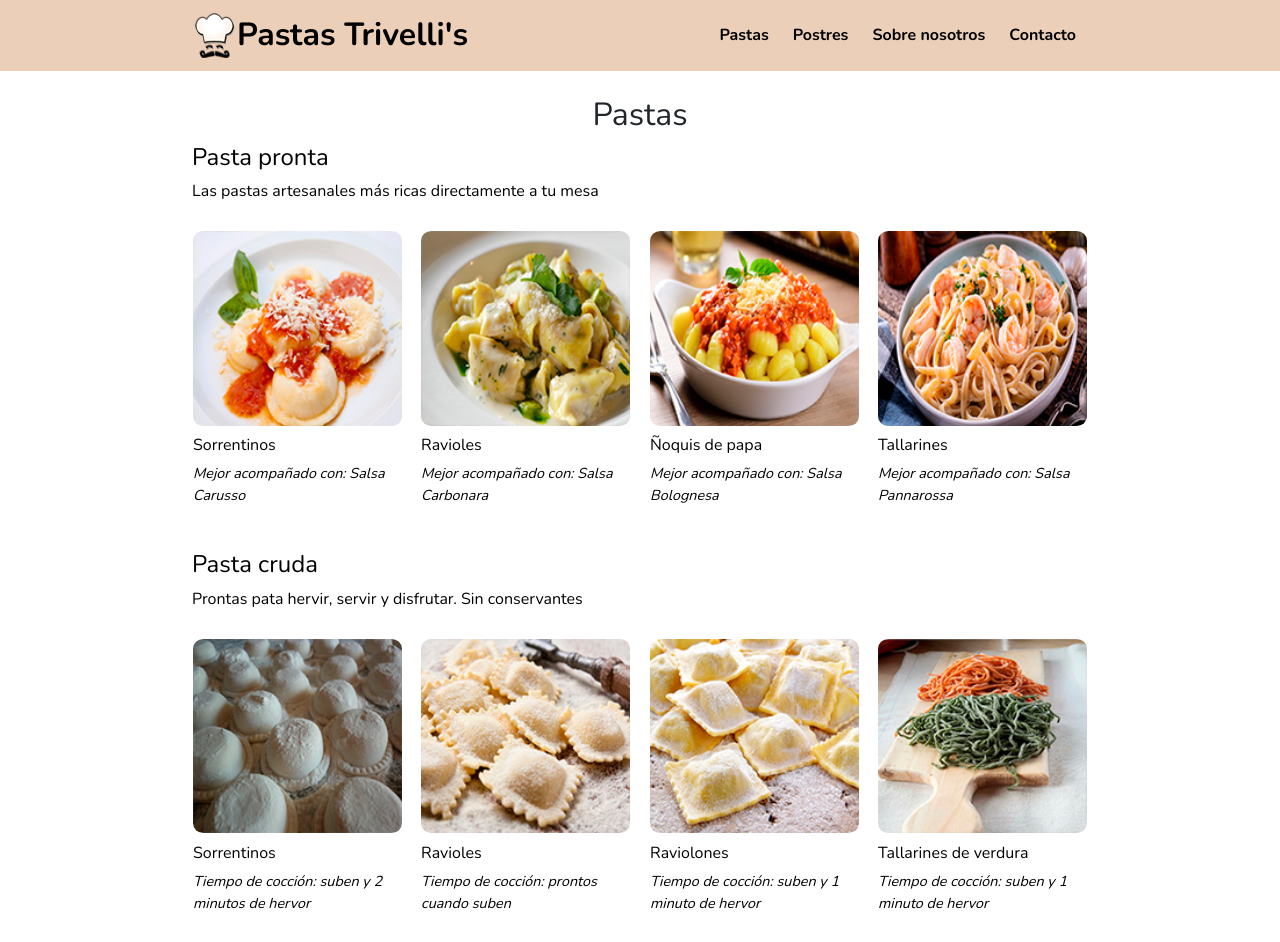
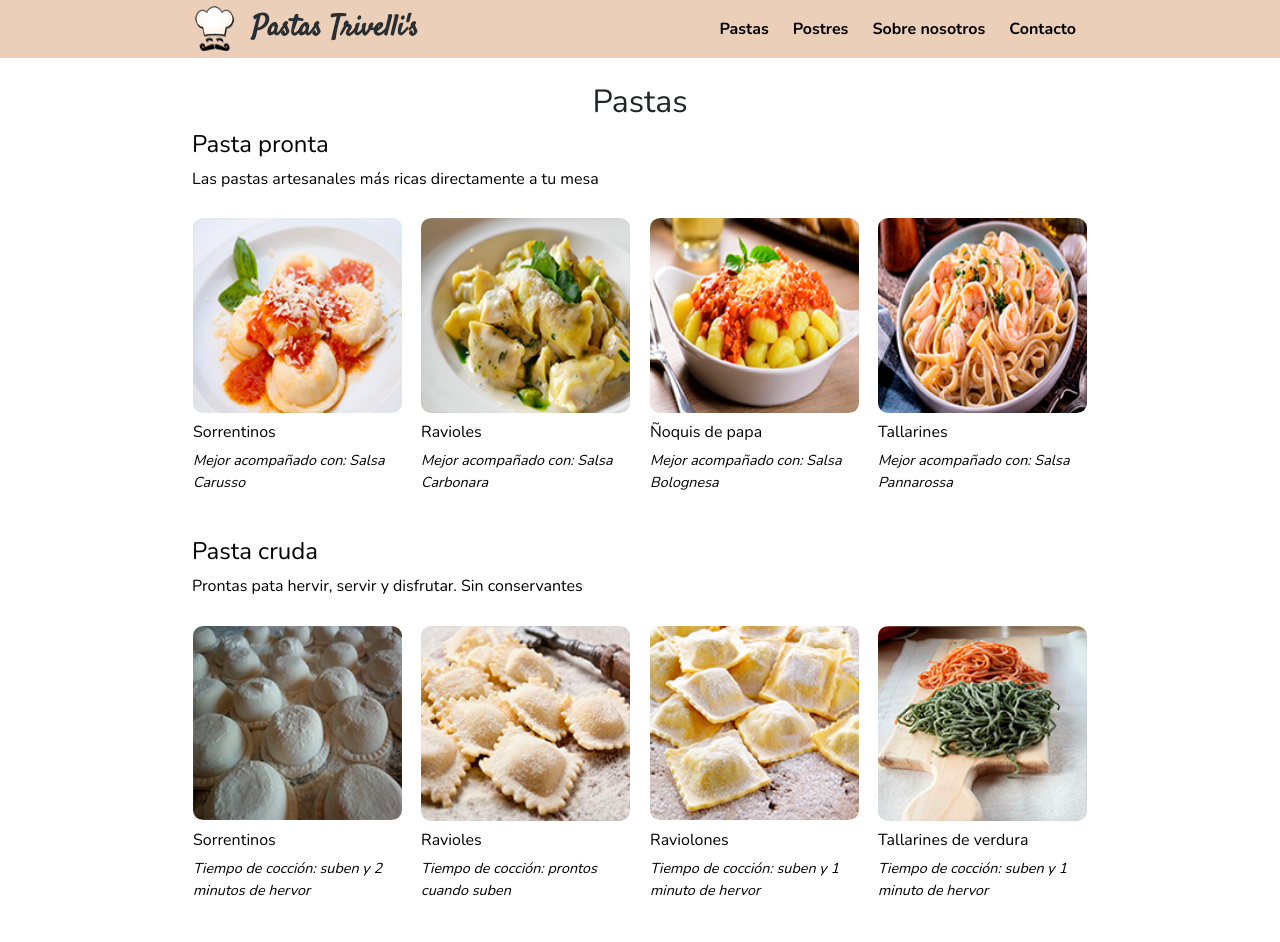
Before and after one commit to ValentinRomero22/CODER-ProyectoFinal_JS, a website: page paginas/pastas.html in a window 1280 px wide. Shown: the top 942 px of the page. Drawn offline with nearby package versions, Linux system fonts and the light colour scheme.

Commit message:
correcciones 11/12

```diff
--- a/paginas/pastas.html
+++ b/paginas/pastas.html
@@ -9,13 +9,13 @@
     <link href="https://cdn.jsdelivr.net/npm/bootstrap@5.1.3/dist/css/bootstrap.min.css" rel="stylesheet" integrity="sha384-1BmE4kWBq78iYhFldvKuhfTAU6auU8tT94WrHftjDbrCEXSU1oBoqyl2QvZ6jIW3" crossorigin="anonymous">
     <link rel="stylesheet" href="https://cdnjs.cloudflare.com/ajax/libs/animate.css/4.1.1/animate.min.css"/>
     <link rel="stylesheet" href="https://unpkg.com/aos@next/dist/aos.css"/>
-    <link rel="stylesheet" href="../css/estilos.css">
+    <link rel="stylesheet" href="../css/estilosSass.css">
 </head>
 <body>
     <header>
         <div class="headerLogo">
             <div>
-                <a href="index.html"><img src="../imagenes/logo.png" alt="Logo principal"></a>
+                <a href="../index.html"><img src="../imagenes/logo.png" alt="Logo principal"></a>
             </div>
             <h1>Pastas Trivelli's</h1>
         </div>
```
Also changed, not shown: paginas/contacto.html (+1 -1 lines), paginas/postres.html (+1 -1 lines), paginas/sobreNosotros.html (+1 -1 lines).
